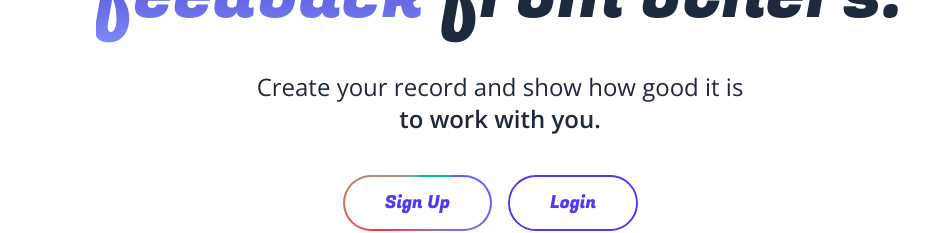
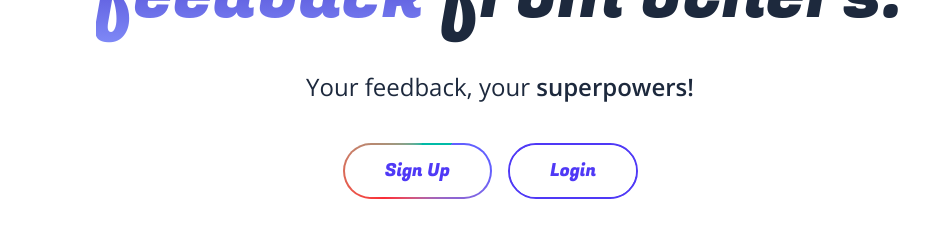
Before and after one commit to liangchow/full-stack-feedback, a Next.js app: page / in a window 1280 px wide. Shown: the part 273-506 px from the top of the page, without its empty margins (140-1091 px from the left). Built offline with nearby package versions, Linux system fonts and the light colour scheme; no server answers.

Commit message:
Update Hero.js

```diff
--- a/components/Hero.js
+++ b/components/Hero.js
@@ -17,7 +17,7 @@ export default function Hero() {
     <div className="flex flex-col py-4 md:py-8 gap-8 sm:gap-10">
       <h1 className={"text-5xl sm:text-6xl md:text-7xl text-center " + fugaz.className}><span className="textGradient">Feedback</span> tracks your
         <span className="textGradient"> feedback</span> from others!</h1>
-      <p className="max-w-[500px] w-full mx-auto text-lg sm:text-xl md:text-2xl text-center">Create your record and show how good it is <span className="font-semibold">to work with you.</span></p>
+      <p className="max-w-[500px] w-full mx-auto text-lg sm:text-xl md:text-2xl text-center">Your feedback, your <span className="font-semibold">superpowers!</span></p>
       <div className="grid grid-cols-2 gap-4 w-fit mx-auto">
         <Link href={'/dashboard'}>
           <Button glow text="Sign Up" />
```
